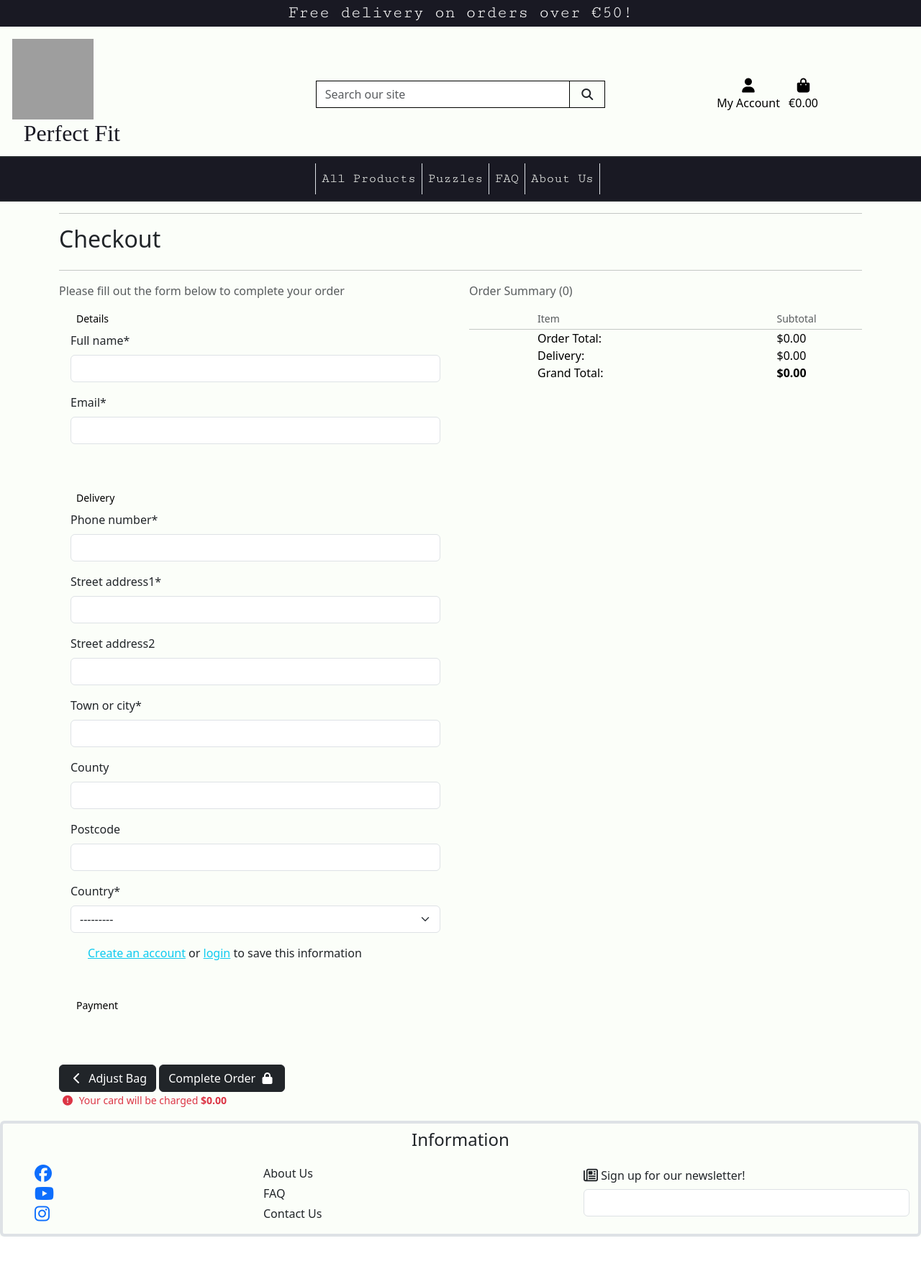
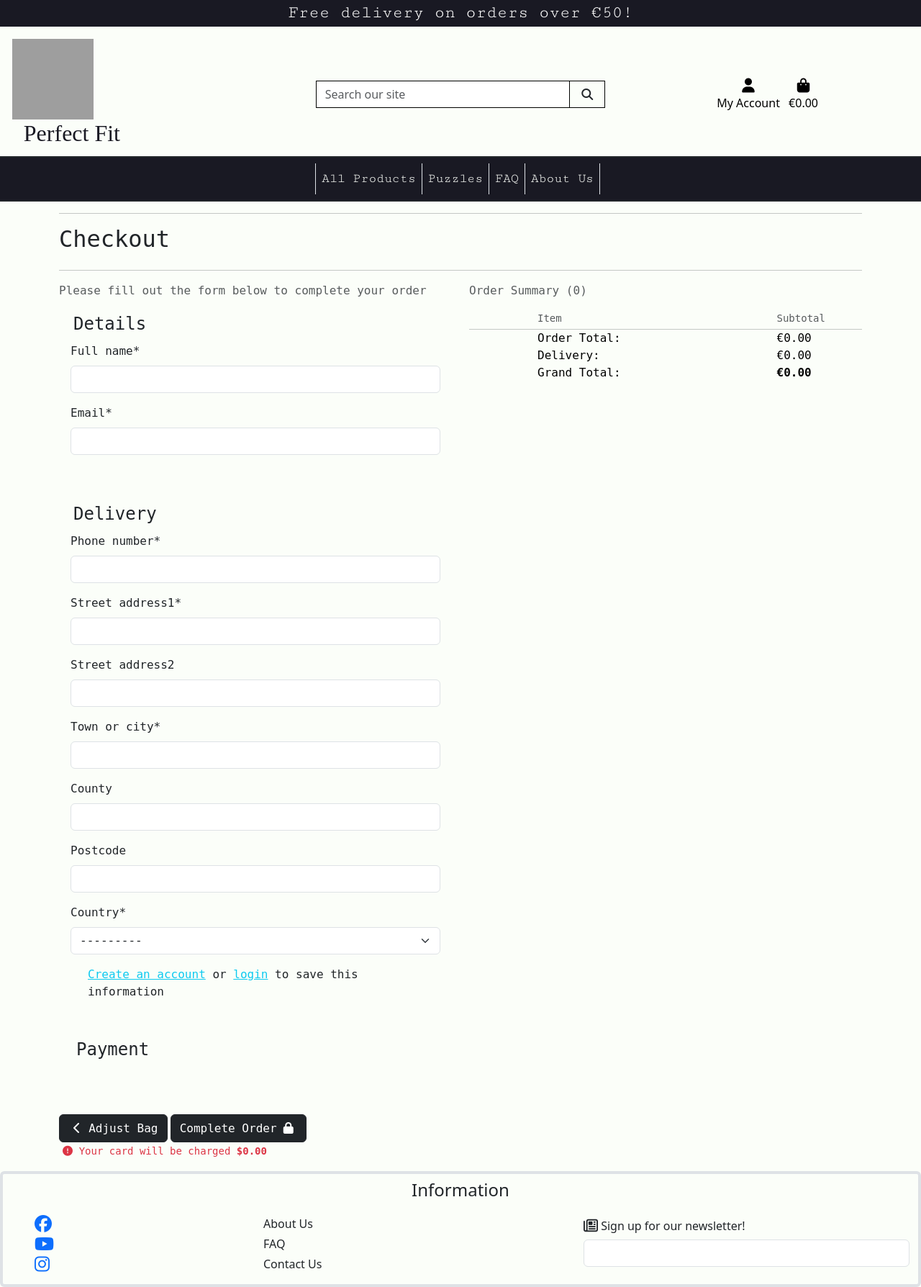
Before and after one commit to ZoeMacf/perfect-fit, a Django app: template checkout/templates/checkout/checkout.html in a window 1280 px wide. Shown: the whole page at 72% size. Before the commit the page ends 1718 px from the top, so only its background shows below. Run offline with Django 5.2, Linux system fonts and the light colour scheme; the template is opened without the code that fills it: values that come from a table or form of the project are taken from there, others are empty; some libraries are stand-ins or nearby versions; some web fonts are replaced; grey boxes are pictures that could not be loaded.

Commit message:
update font on checkout page

```diff
--- a/checkout/static/checkout/checkout.css
+++ b/checkout/static/checkout/checkout.css
@@ -0,0 +1,6 @@
+#payment-form .form-control,
+#card-element {
+  color: #000;
+  border: 2px solid #000;
+  border-radius: 5px;
+}
--- a/checkout/templates/checkout/checkout.html
+++ b/checkout/templates/checkout/checkout.html
@@ -20,20 +20,20 @@
         <div class="row">
             <div class="col">
                 <hr>
-                <h2 class="logo-font mb-4">Checkout</h2>
+                <h2 class="content-font mb-4">Checkout</h2>
                 <hr>
             </div>
         </div>
 
         <div class="row">
             <div class="col-12 col-lg-6 order-lg-last mb-5">
-                <p class="text-muted">Order Summary ({{ product_count }})</p>
+                <p class="text-muted content-font">Order Summary ({{ product_count }})</p>
                 <div class="row">
                     <div class="col-7 offset-2">
-                        <p class="mb-1 mt-0 small text-muted">Item</p>
+                        <p class="mb-1 mt-0 small content-font text-muted">Item</p>
                     </div>
                     <div class="col-3 text-right">
-                        <p class="mb-1 mt-0 small text-muted">Subtotal</p>
+                        <p class="mb-1 mt-0 small content-font text-muted">Subtotal</p>
                     </div>
                 </div>
                 {% for item in bag_items %}
@@ -48,40 +48,40 @@
                             </a>
                         </div>
                         <div class="col-7">
-                            <p class="my-0"><strong>{{ item.product.name }}</strong></p>
-                            <p class="my-0 small">Size: {% if item.product.has_sizes %}{{ item.size|upper }}{% else %}N/A{% endif %}</p>
-                            <p class="my-0 small text-muted">Qty: {{ item.quantity }}</p>
+                            <p class="my-0 content-font"><strong>{{ item.product.name }}</strong></p>
+                            <p class="my-0 small content-font">Size: {% if item.product.has_sizes %}{{ item.size|upper }}{% else %}N/A{% endif %}</p>
+                            <p class="my-0 small text-muted content-font">Qty: {{ item.quantity }}</p>
                         </div>
                         <div class="col-3 text-right">
-                            <p class="my-0 small text-muted">${{ item.product.price | calc_subtotal:item.quantity }}</p>
+                            <p class="my-0 small text-muted content-font">${{ item.product.price | calc_subtotal:item.quantity }}</p>
                         </div>
                     </div>
                 {% endfor %}
                 <hr class="my-0">
                 <div class="row text-black text-right">
                     <div class="col-7 offset-2">
-                        <p class="my-0">Order Total:</p>
-                        <p class="my-0">Delivery:</p>
-                        <p class="my-0">Grand Total:</p>
+                        <p class="my-0 content-font">Order Total:</p>
+                        <p class="my-0 content-font">Delivery:</p>
+                        <p class="my-0 content-font">Grand Total:</p>
                     </div>
                     <div class="col-3">
-                        <p class="my-0">${{ total | floatformat:2 }}</p>
-                        <p class="my-0">${{ delivery | floatformat:2 }}</p>
-                        <p class="my-0"><strong>${{ grand_total | floatformat:2 }}</strong></p>
+                        <p class="my-0 content-font">€{{ total | floatformat:2 }}</p>
+                        <p class="my-0 content-font">€{{ delivery | floatformat:2 }}</p>
+                        <p class="my-0 content-font"><strong>€{{ grand_total | floatformat:2 }}</strong></p>
                     </div>
                 </div>
             </div>
             <div class="col-12 col-lg-6">
-                <p class="text-muted">Please fill out the form below to complete your order</p>
+                <p class="text-muted content-font">Please fill out the form below to complete your order</p>
                 <form action="{% url 'checkout' %}" method="POST" id="payment-form">
                     {% csrf_token %}
-                    <fieldset class="rounded px-3 mb-5">
-                        <legend class="fieldset-label small text-black px-2 w-auto">Details</legend>
+                    <fieldset class="rounded px-3 mb-5 content-font">
+                        <legend class="fieldset-label content-font px-1 w-auto">Details</legend>
                         {{ order_form.full_name | as_crispy_field }}
                         {{ order_form.email | as_crispy_field }}
                     </fieldset>
-                    <fieldset class="rounded px-3 mb-5">
-                        <legend class="fieldset-label small text-black px-2 w-auto">Delivery</legend>
+                    <fieldset class="rounded px-3 mb-5 content-font">
+                        <legend class="fieldset-label content-font px-1 w-auto">Delivery</legend>
                         {{ order_form.phone_number | as_crispy_field }}
                         {{ order_form.street_address1 | as_crispy_field }}
                         {{ order_form.street_address2 | as_crispy_field }}
@@ -91,23 +91,23 @@
                         {{ order_form.country | as_crispy_field }}
                         <div class="form-check form-check-inline float-right mr-0">
 							{% if user.is_authenticated %}
-								<label class="form-check-label" for="id-save-info">Save this delivery information to my profile</label>
-                                <input class="form-check-input ml-2 mr-0" type="checkbox" id="id-save-info" name="save-info" checked>
+								<label class="form-check-label content-font" for="id-save-info">Save this delivery information to my profile</label>
+                                <input class="form-check-input ml-2 mr-0 " type="checkbox" id="id-save-info" name="save-info" checked>
 							{% else %}
 								<label class="form-check-label" for="id-save-info">
-                                    <a class="text-info" href="{% url 'account_signup' %}">Create an account</a> or
-                                    <a class="text-info" href="{% url 'account_login' %}">login</a> to save this information
+                                    <a class="text-info content-font" href="{% url 'account_signup' %}">Create an account</a> or
+                                    <a class="text-info content-font" href="{% url 'account_login' %}">login</a> to save this information
                                 </label>
 							{% endif %}
 						</div>
                     </fieldset>
                     <fieldset class="px-3">
-                        <legend class="fieldset-label small text-black px-2 w-auto">Payment</legend>
+                        <legend class="fieldset-label content-font px-2 w-auto">Payment</legend>
                         <!-- A Stripe card element will go here -->
                         <div class="mb-3" id="card-element"></div>
 
                         <!-- Used to display form errors -->
-                        <div class="mb-3 text-danger" id="card-errors" role="alert"></div>
+                        <div class="mb-3 text-danger content-font" id="card-errors" role="alert"></div>
                         <input type="hidden" value="{{ client_secret }}" name="client_secret">
                     </fieldset>
 
@@ -116,10 +116,10 @@
 							<span class="icon">
 								<i class="fas fa-chevron-left"></i>
 							</span>
-							<span class="font-weight-bold">Adjust Bag</span>
+							<span class="font-weight-bold content-font">Adjust Bag</span>
 						</a>
 						<button id="submit-button" class="btn btn-dark rounded">
-							<span class="font-weight-bold">Complete Order</span>
+							<span class="font-weight-bold content-font">Complete Order</span>
 							<span class="icon">
 								<i class="fas fa-lock"></i>
 							</span>
@@ -128,7 +128,7 @@
 							<span class="icon">
 								<i class="fas fa-exclamation-circle"></i>
 							</span>
-							<span>Your card will be charged <strong>${{ grand_total|floatformat:2 }}</strong></span>
+							<span class="content-font">Your card will be charged <strong>${{ grand_total|floatformat:2 }}</strong></span>
 						</p>
 					</div>
                 </form>
--- a/puzzle_exchange/templates/puzzle_exchange/puzzle_exchange.html
+++ b/puzzle_exchange/templates/puzzle_exchange/puzzle_exchange.html
@@ -23,19 +23,19 @@
     </thead>
     <tbody>
       <tr>
-        <th scope="row">1</th>
+        <th scope="row"></th>
         <td>USERNAME</td>
         <td>USERNAME</td>
         <td>USERNAME</td>
       </tr>
       <tr>
-        <th scope="row">2</th>
+        <th scope="row"></th>
         <td>PUZZLE INFO</td>
         <td>PUZZLE INFO</td>
         <td>PUZZLE INFO</td>
       </tr>
       <tr>
-        <th scope="row">3</th>
+        <th scope="row"></th>
         <td>DATE</td>
         <td>DATE</td>
         <td>DATE</td>
```
Also changed, not shown: puzzle_exchange/templates/puzzle_exchange/submission_form.html (deleted).
